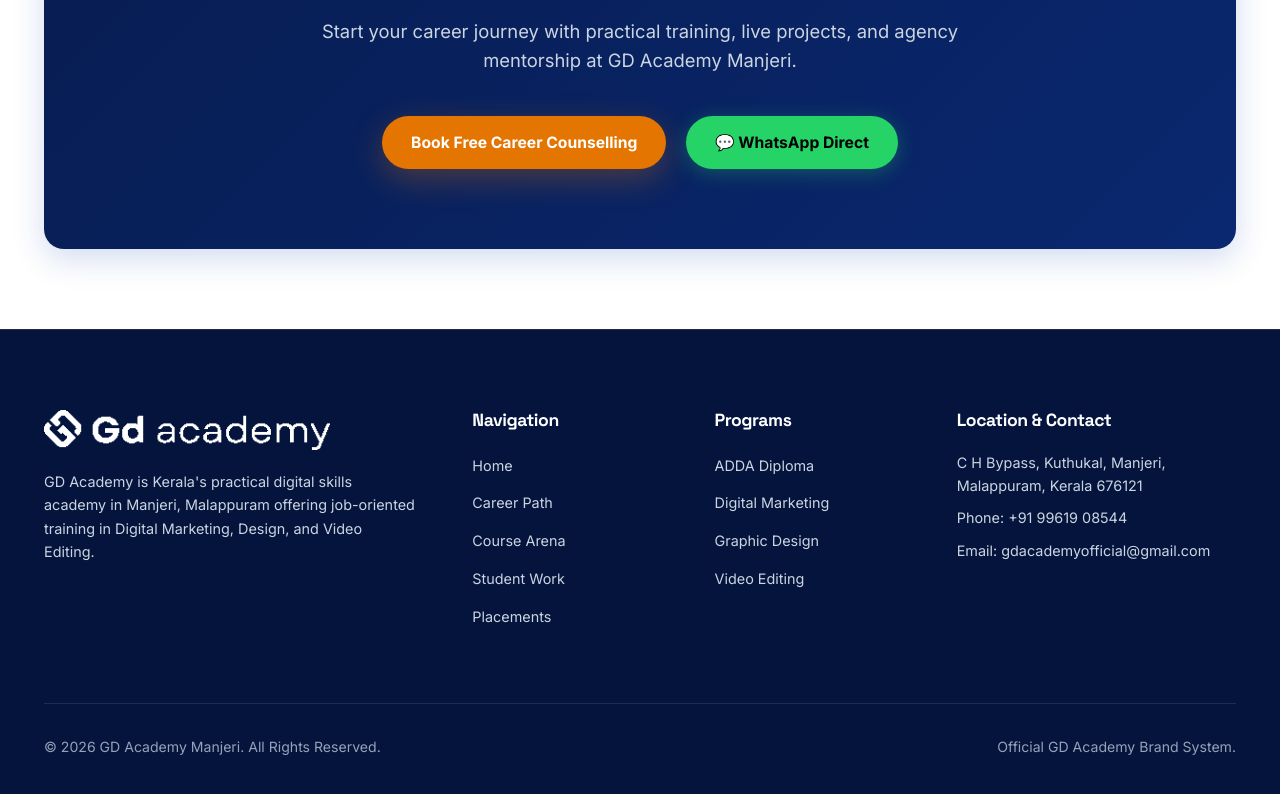
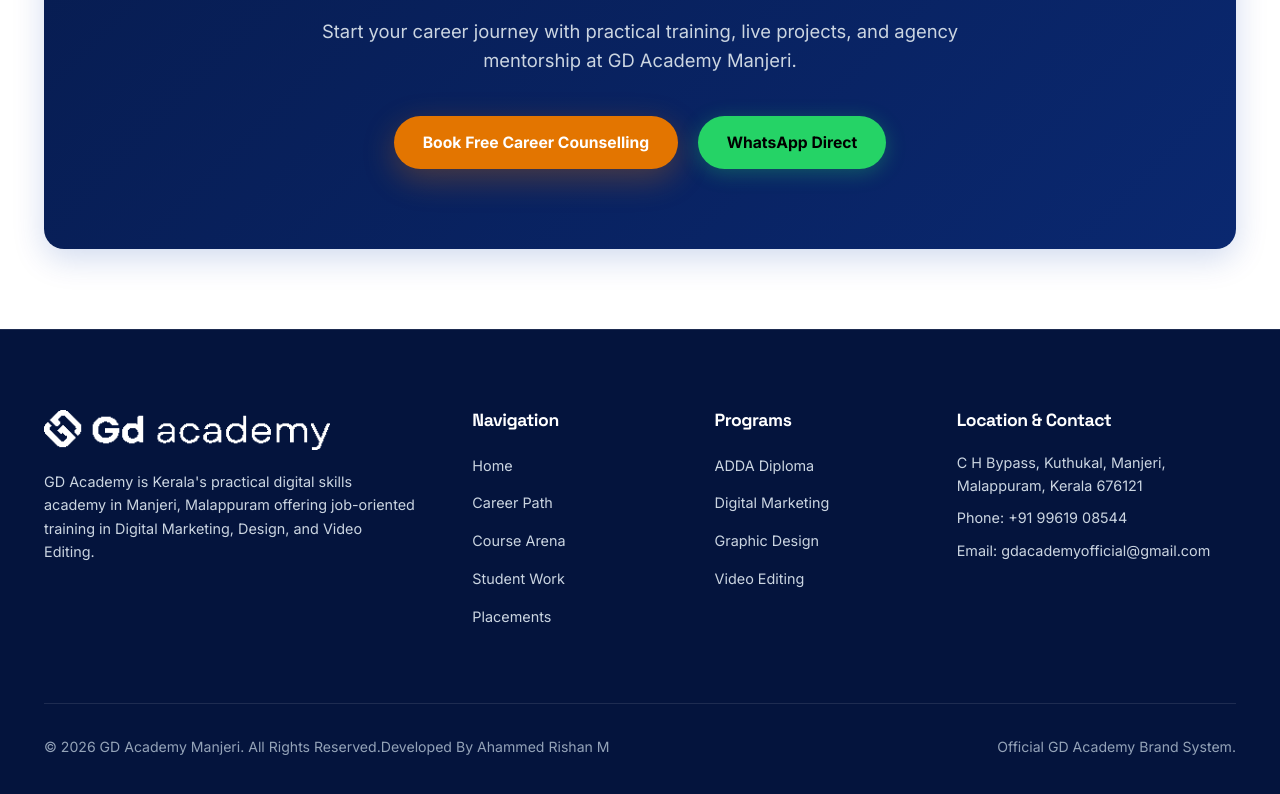
Before and after one commit to ahmd-rishan/gd, a plain HTML site: page index.html in a window 1280 px wide. Shown: the part 7724-8518 px from the top of the page. Drawn offline with Linux system fonts and the light colour scheme.

Commit message:
Update footer developer link and WhatsApp button text

```diff
--- a/index.html
+++ b/index.html
@@ -1074,7 +1074,7 @@
           </button>
           <a href="https://wa.me/919961908544?text=Hello%20GD%20Academy,%20I%20want%20to%20enquire%20about%20your%20digital%20career%20programs."
             target="_blank" rel="noopener" class="btn btn-whatsapp">
-            💬 WhatsApp Direct
+            WhatsApp Direct
           </a>
         </div>
       </div>
@@ -1137,7 +1137,8 @@
       </div>
 
       <div class="footer-bottom">
-        <div>© 2026 GD Academy Manjeri. All Rights Reserved.</div>
+        <div>© 2026 GD Academy Manjeri. All Rights Reserved.Developed By <a href="https://ahammedrishan.com/">Ahammed
+            Rishan M</a></div>
         <div>Official GD Academy Brand System.</div>
       </div>
     </div>
```
